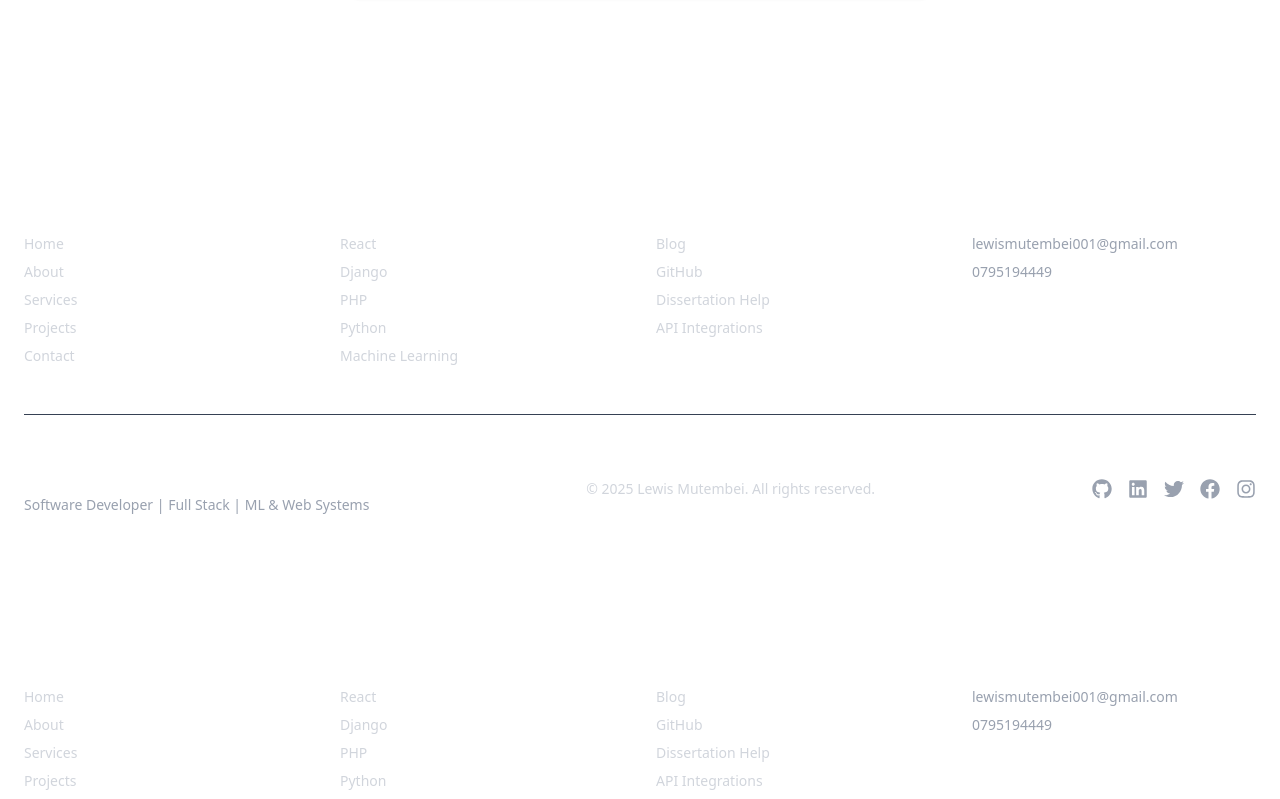
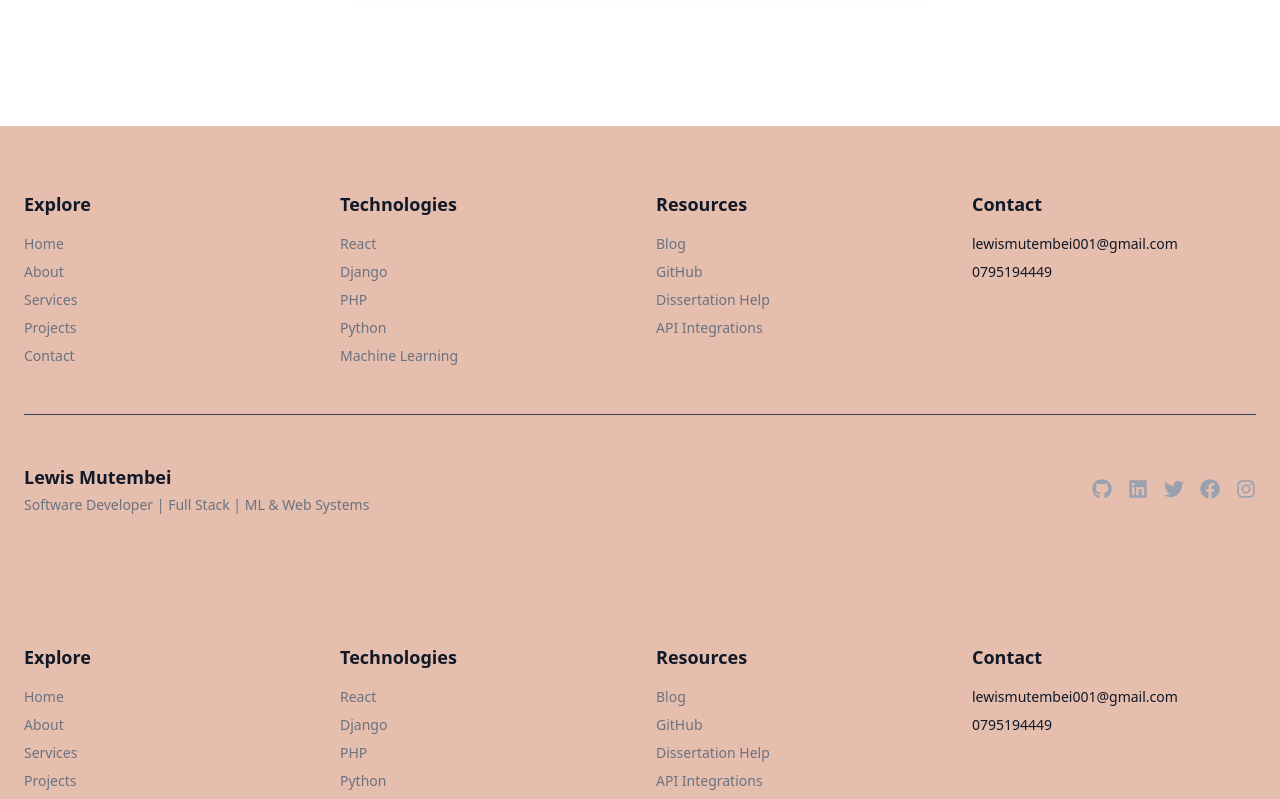
Before and after one commit to lewietesh/100-D-O-C, a Next.js app: page /home in a window 1280 px wide. Shown: the part 5781-6580 px from the top of the page. Built offline with nearby package versions, Linux system fonts and the light colour scheme; no server answers.

Commit message:
new commit

```diff
--- a/src/app/about/page.tsx
+++ b/src/app/about/page.tsx
@@ -29,8 +29,6 @@ export default function AboutPage() {
       <WhatWeDo />
 
 
-      {/* ✅ Team Section */}
-      <Team />
 
     </>
   );
--- a/src/app/blog/[slug]/page.tsx
+++ b/src/app/blog/[slug]/page.tsx
@@ -21,7 +21,14 @@ export default async function BlogPostPage({
         <p className="text-sm text-gray-500">
           {new Date(post.date).toLocaleDateString()} • {post.category} • {post.comments} comments
         </p>
-        <img src={post.image} alt={post.title} className="rounded-md my-6" />
+        <div className="w-full flex justify-center my-6">
+          <img
+            src={post.image}
+            alt={post.title}
+            className="w-full max-w-2xl h-auto rounded-md object-cover"
+          />
+        </div>
+
         <p>{post.content}</p>
       </article>
 
--- a/src/app/styles/globals.css
+++ b/src/app/styles/globals.css
@@ -13,6 +13,7 @@
   --color-cta: #fcba04;            /* Warm yellow */
   --color-white: #ffffff;
   --color-black: #000000;
+  --color-silver: #e6beae;
 
   --text-primary: #111827;
   --text-muted: #6b7280;
@@ -42,6 +43,7 @@
   --nav-bg: #0f172a;
   --nav-text: #f3f4f6;
   --nav-hover: #1e293b;
+  --color-silver: #0a0a0a;
 }
 
 /* ✅ Utility Classes */
@@ -63,6 +65,11 @@
 
 .bg-cta {
   background-color: var(--color-cta);
+}
+.bg-silver{
+  background-color: var(--color-silver);
+  color: #0000;
+
 }
 
 .bg-nav {
--- a/src/components/Footer.tsx
+++ b/src/components/Footer.tsx
@@ -31,20 +31,20 @@ const socialIcons = [
 
 export default function Footer() {
   return (
-    <footer className="bg-background-dark text-gray-300 py-16 px-6">
+    <footer className="bg-silver  py-16 px-6">
       <div className="max-w-7xl mx-auto">
         {/* Grid Links */}
         <div className="grid grid-cols-2 md:grid-cols-4 gap-8">
           {footerLinks.map((section) => (
             <div key={section.heading}>
-              <h4 className="text-lg font-semibold mb-4 text-white">{section.heading}</h4>
+              <h4 className="text-lg font-semibold mb-4 text-primary">{section.heading}</h4>
               <ul className="space-y-2 text-sm">
                 {section.links.map((link, i) => (
                   <li key={i}>
                     {link.startsWith('http') || link.includes('@') || /^\d{7,}$/.test(link) ? (
-                      <span className="block text-gray-400">{link}</span>
+                      <span className="block text-primary">{link}</span>
                     ) : (
-                      <a href={`/${link.toLowerCase().replace(/ /g, '-')}`} className="hover:text-brand transition">
+                      <a href={`/${link.toLowerCase().replace(/ /g, '-')}`} className="text-muted hover:text-brand transition">
                         {link}
                       </a>
                     )}
@@ -61,8 +61,8 @@ export default function Footer() {
         {/* Bottom Row */}
         <div className="flex flex-col md:flex-row justify-between items-center gap-6 text-sm">
           <div className="text-center md:text-left">
-            <p className="font-bold text-white text-lg">Lewis Mutembei</p>
-            <p className="text-gray-400 mt-1">Software Developer | Full Stack | ML & Web Systems</p>
+            <p className="font-bold text-primary text-lg">Lewis Mutembei</p>
+            <p className="text-muted mt-1">Software Developer | Full Stack | ML & Web Systems</p>
           </div>
 
           <div className="text-center">
```
